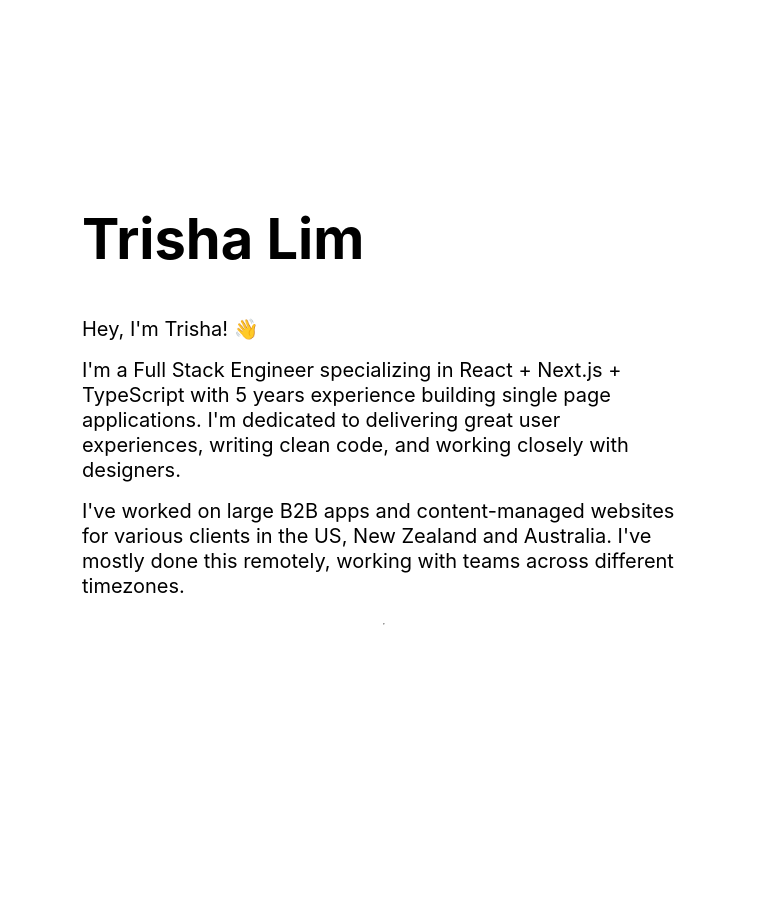
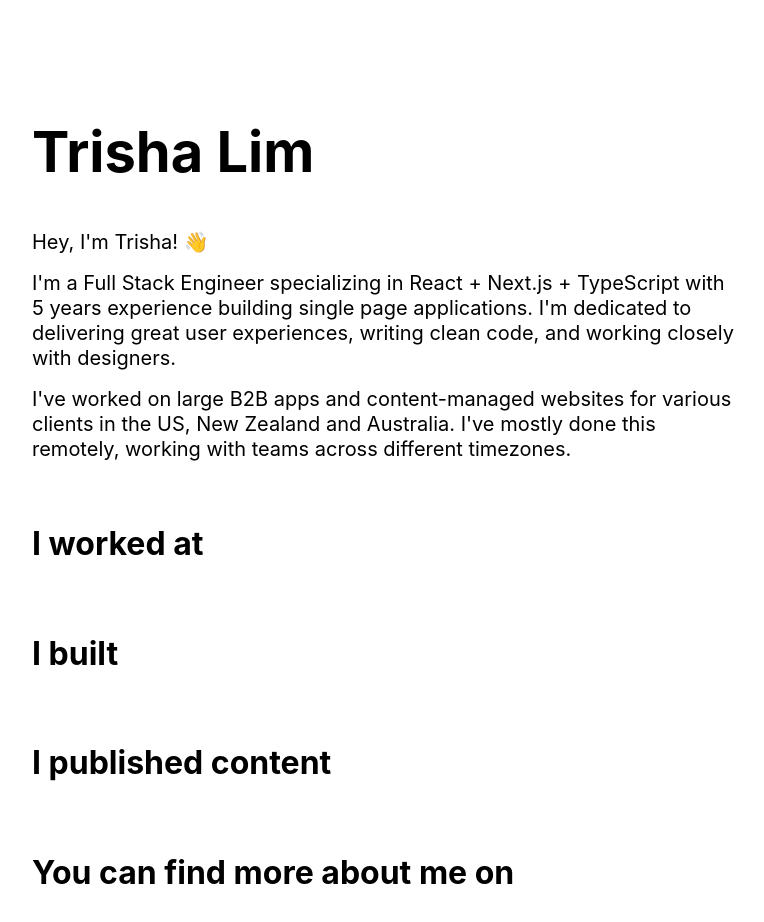
Before and after one commit to el-pol/nextjs-trishalim, a Next.js app: page / in a window 1280 px wide. Shown: the top 922 px of the page, without its empty margins (256-1020 px from the left). Before the commit the page ends 800 px from the top, so only its background shows below. Built offline with nearby package versions, Linux system fonts and the light colour scheme.

Commit message:
content ideas

```diff
--- a/pages/index.tsx
+++ b/pages/index.tsx
@@ -36,7 +36,21 @@ const Home: NextPage = () => {
           different timezones.
         </p>
 
-        <hr />
+        <br />
+
+        <h2>I worked at</h2>
+
+        <br />
+
+        <h2>I built</h2>
+
+        <br />
+
+        <h2>I published content</h2>
+
+        <br />
+
+        <h2>You can find more about me on</h2>
       </main>
 
     </div>
--- a/styles/Home.module.css
+++ b/styles/Home.module.css
@@ -1,19 +1,12 @@
 .container {
   min-height: 100vh;
   padding: 0 0.5rem;
-  display: flex;
-  flex-direction: column;
-  justify-content: center;
-  height: 100vh;
 }
 
 .main {
-  padding: 5rem 1rem;
+  padding: 3rem 1rem;
   flex: 1;
-  display: flex;
-  flex-direction: column;
-  justify-content: center;
-  max-width: 700px;
+  max-width: 800px;
   margin: 0 auto;
 }
 
--- a/styles/globals.css
+++ b/styles/globals.css
@@ -20,6 +20,11 @@ h1 {
   font-size: 3rem;
 }
 
+h2 {
+  margin-bottom: 1.5rem;
+  font-size: 2rem;
+}
+
 p {
   margin-top: 0;
   margin-bottom: 1rem;
```
